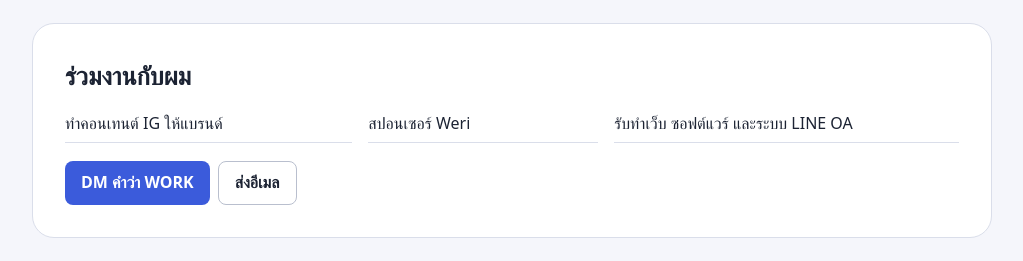
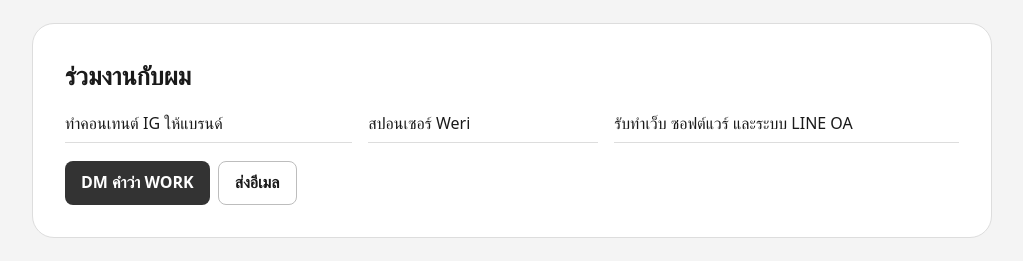
Before and after one commit to aphisit-ths/apst-links, a plain HTML site: page public/index.html in a window 1280 px wide. Shown: the part 432-693 px from the top of the page, without its empty margins (128-1151 px from the left). Drawn offline with Linux system fonts and the light colour scheme; a web font is replaced by a local one.

Commit message:
Switch apst.cc to a neutral grey palette
Keep the existing layout; replace the Weri blue tokens with greys.

Co-Authored-By: Claude Opus 5.5 <noreply@anthropic.com>
Claude-Session: https://claude.ai/code/session_01H7UnW3vCCsddHPXoZ1Mn27

```diff
--- a/public/index.html
+++ b/public/index.html
@@ -8,7 +8,7 @@
 <meta name="author" content="Aphisit">
 <meta name="robots" content="index, follow, max-image-preview:large">
 <link rel="canonical" href="https://apst.cc/">
-<meta name="theme-color" content="#f5f6fb">
+<meta name="theme-color" content="#f4f4f4">
 
 <!-- Open Graph (Facebook, LINE, IG DM) -->
 <meta property="og:type" content="profile">
--- a/public/style.css
+++ b/public/style.css
@@ -1,17 +1,17 @@
 :root {
   color-scheme: light;
-  /* Weri web color tokens from liff-weri/apps/web/app/globals.css. */
-  --bg: #f5f6fb;
+  /* Neutral grey palette (was Weri blue tokens). */
+  --bg: #f4f4f4;
   --surface: #ffffff;
-  --surface2: #f0f2f8;
-  --ink: #1c2333;
-  --ink2: #5b6478;
-  --line2: #dadeea;
-  --line3: #b9bfce;
-  --brand: #3b5bdb;
-  --brand-ink: #304cc5;
-  --brand-soft: #e8edff;
-  --brand-deep: #2b3480;
+  --surface2: #ededed;
+  --ink: #1a1a1a;
+  --ink2: #5c5c5c;
+  --line2: #dddddd;
+  --line3: #bdbdbd;
+  --brand: #333333;
+  --brand-ink: #222222;
+  --brand-soft: #e6e6e6;
+  --brand-deep: #1a1a1a;
   --body: "IBM Plex Sans Thai", system-ui, sans-serif;
   --display: "Space Grotesk", var(--body);
 }
```
